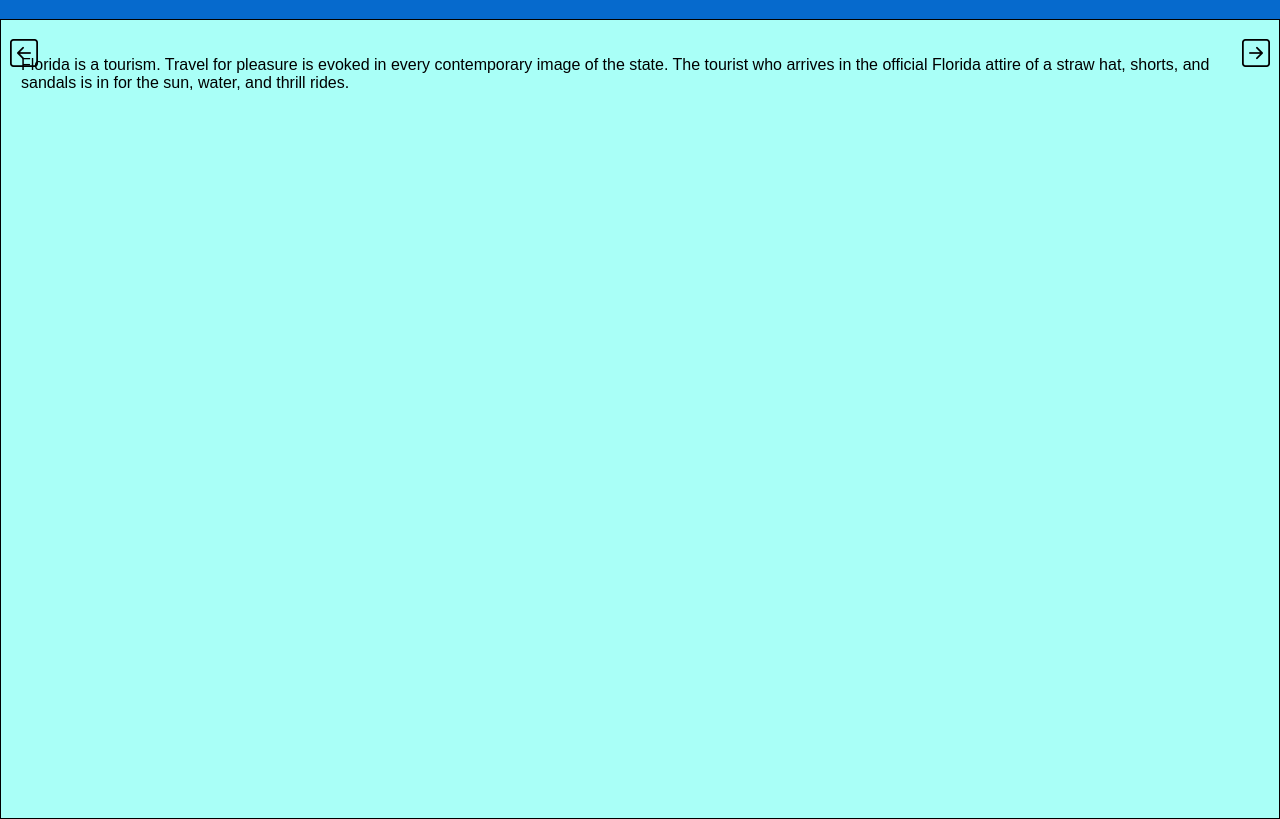
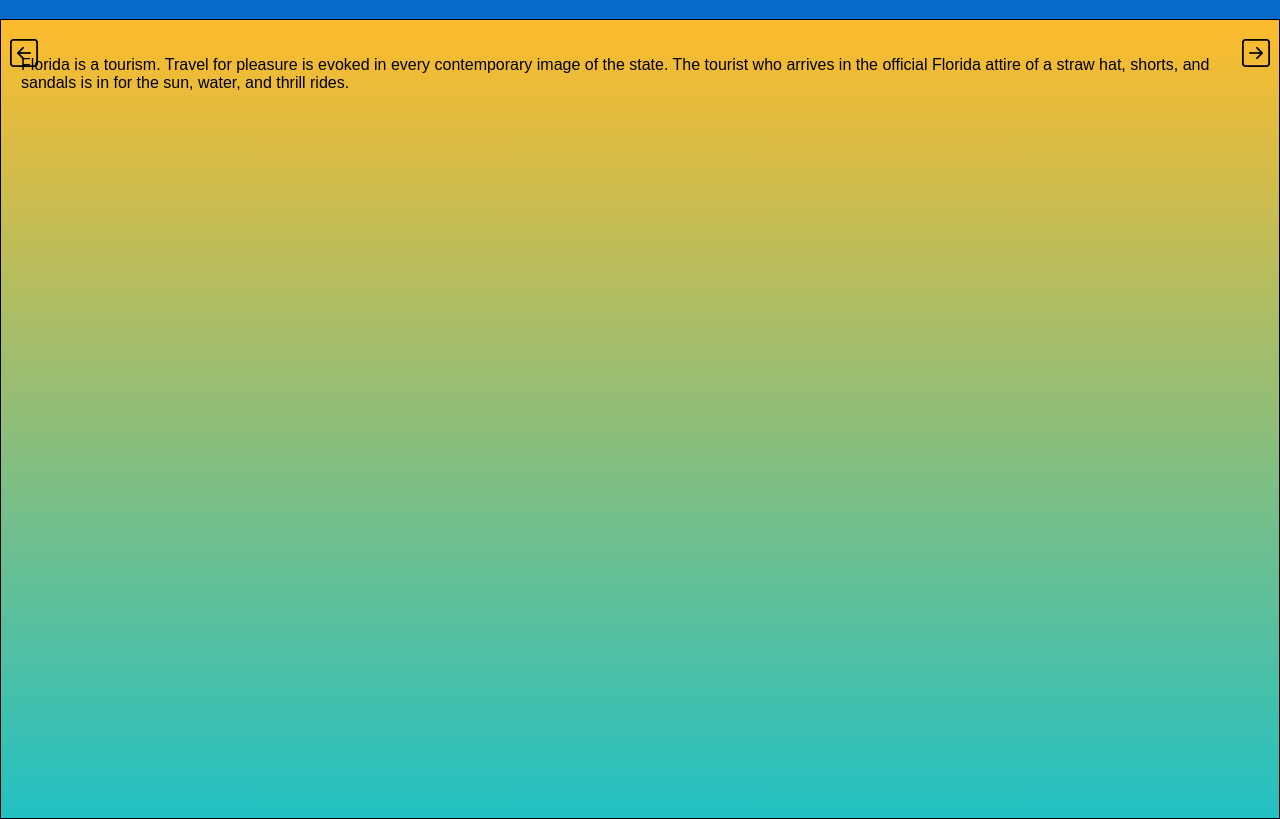
Before and after one commit to gabriellacx3/florida-tourism, a plain HTML site: page index.html in a window 1280 px wide. Shown: the part 61-880 px from the top of the page. Drawn offline with nearby package versions, Linux system fonts and the light colour scheme.

Commit message:
Update style.css

```diff
--- a/style.css
+++ b/style.css
@@ -74,7 +74,8 @@ width and height of the screen */
 }
 
 #slide-1 {
-  background: #A9FFF7;
+  background: rgb(34,193,195);
+  background: linear-gradient(0deg, rgba(34,193,195,1) 0%, rgba(253,187,45,1) 100%);
   padding: 10px;
   margin; 50px;
 }
```
